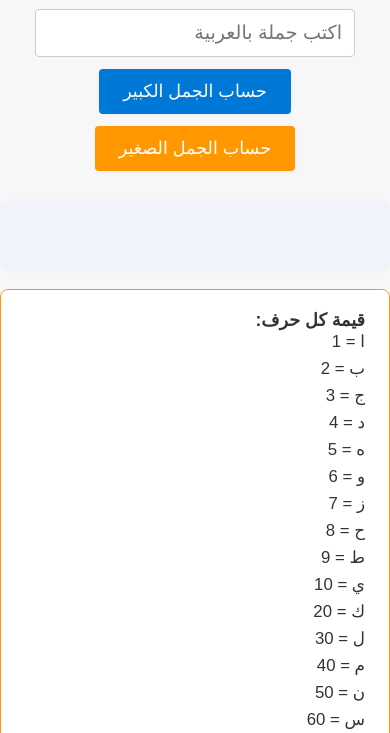
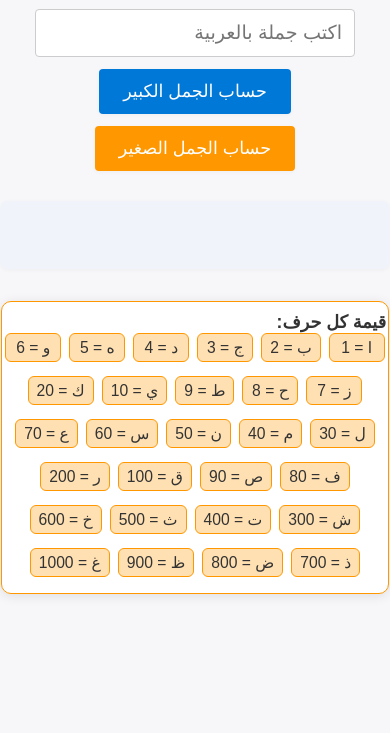
Before and after one commit to melhemka/abjad-clac, a plain HTML site: page index.html in a window 390 px wide. Shown: the part 99-832 px from the top of the page. Drawn offline with Linux system fonts and the light colour scheme.

Commit message:
Update style.css
Signed-off-by: melhemka <melhemka20@gmail.com>

```diff
--- a/style.css
+++ b/style.css
@@ -87,30 +87,42 @@ h1 {
   margin-bottom: 20px;
 }
 
+/* Abjad list always below, responsive and horizontal on mobile */
 #abjad-list {
-  position: fixed;
-  top: 80px;
-  right: 30px;
   background: #fff;
   border: 1.5px solid #ff9800;
   border-radius: 10px;
-  padding: 20px 24px;
+  padding: 16px 10px;
   box-shadow: 0 2px 12px rgba(0, 0, 0, 0.1);
   font-size: 1.1rem;
   color: #333;
-  max-height: 70vh;
-  overflow-y: auto;
-  min-width: 140px;
+  margin: 32px auto 0 auto; /* increased margin-top for more space */
+  max-width: 700px;
   direction: rtl;
   z-index: 10;
+  overflow-x: auto;
 }
+
 #abjad-list ul {
+  display: flex;
+  flex-direction: row; /* تأكيد العرض */
+  flex-wrap: wrap; /* التفاف عند الحاجة */
+  gap: 12px;
   padding: 0;
   margin: 0;
+  list-style: none;
+  justify-content: center;
 }
+
 #abjad-list li {
+  background: #ffe0b2;
+  border-radius: 6px;
+  padding: 6px 12px;
   margin-bottom: 6px;
   font-size: 1.05rem;
+  min-width: 48px;
+  text-align: center;
+  border: 1px solid #ff9800;
 }
 
 @media (max-width: 600px) {
@@ -118,12 +130,19 @@ h1 {
     flex-direction: column;
     gap: 12px;
   }
+  #abjad-list ul {
+    flex-wrap: wrap; /* التفاف حتى على الجوال */
+    overflow-x: auto;
+    gap: 8px;
+    justify-content: center;
+  }
   #abjad-list {
-    position: static;
-    margin: 20px auto;
-    max-width: 90vw;
-    min-width: unset;
-    box-shadow: none;
-    border-radius: 8px;
+    max-width: 98vw;
+    padding: 10px 2px;
+  }
+  #abjad-list li {
+    font-size: 0.98rem;
+    min-width: 38px;
+    padding: 4px 8px;
   }
 }
```
